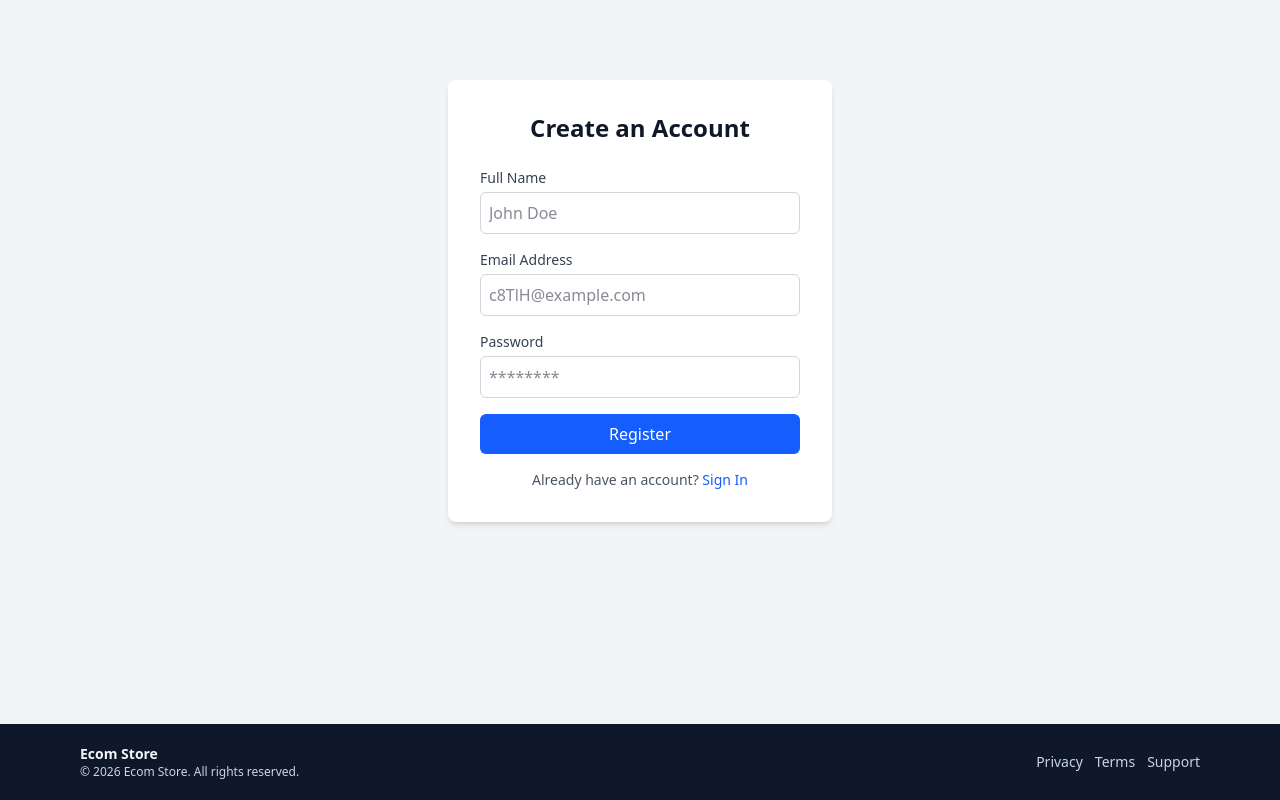
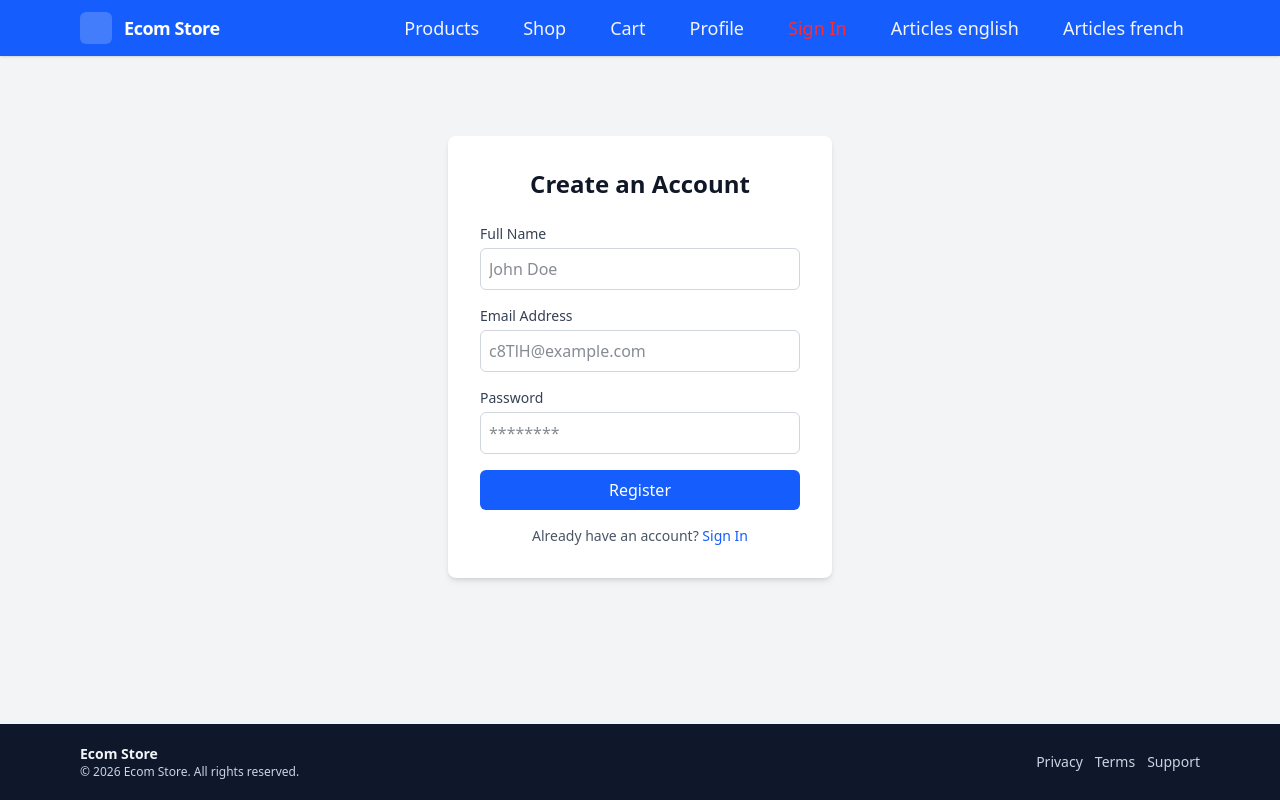
Before and after one commit to vikassax1610/ecom-nextjs, a Next.js app: page /register in a window 1280 px wide. Built offline with nearby package versions, Linux system fonts and the light colour scheme.

Commit message:
Add TypeScript types, restructure components, and implement new pages for articles and orders

```diff
--- a/package.json
+++ b/package.json
@@ -15,6 +15,8 @@
   },
   "devDependencies": {
     "@tailwindcss/postcss": "^4",
+    "@types/node": "25.5.0",
+    "@types/react": "19.2.14",
     "babel-plugin-react-compiler": "1.0.0",
     "eslint": "^9",
     "eslint-config-next": "16.2.1",
--- /dev/null
+++ b/src/app/articles/[articleId]/page.jsx
@@ -0,0 +1,26 @@
+"use client";
+import Link from "next/link";
+import { use } from "react";
+export default function Article({ params, searchParams }) {
+  const { articleId } = use(params);
+  const { lang = "en" } = use(searchParams);
+
+  console.log(params);
+  return (
+    <div className="p-6 max-w-6xl mx-auto flex flex-col gap-6">
+      <h1 className="text-3xl font-bold">
+        Article:{" "}
+        <span className="text-red-500 font-bold text-4xl">{articleId}</span>
+      </h1>
+      <h1 className="text-3xl font-bold">Article Title in language</h1>
+      <p className="text-lg text-gray-600">
+        This is the content of the article in the selected language:{" "}
+        <span className="text-red-500 font-bold text-xl">{lang}</span>
+      </p>
+      <div className="flex gap-4 items-center">
+        <Link href="/articles/article-123?lang=en">English</Link>
+        <Link href="/articles/article-123?lang=fr">French</Link>
+      </div>
+    </div>
+  );
+}
--- a/src/app/components/Navbar.jsx
+++ b/src/app/components/Navbar.jsx
@@ -1,5 +1,17 @@
+"use client";
 import Link from "next/link";
+import { usePathname } from "next/navigation";
 export default function Navbar() {
+  const pathname = usePathname();
+  const navItems = [
+    { name: "Products", href: "/products" },
+    { name: "Shop", href: "#" },
+    { name: "Cart", href: "#" },
+    { name: "Profile", href: "#" },
+    { name: "Sign In", href: "/register" },
+    { name: "Articles english", href: "/articles/article-123?lang=en" },
+    { name: "Articles french", href: "/articles/article-123?lang=fr" },
+  ];
   return (
     <header className="bg-blue-600 text-white shadow-sm">
       <div className="mx-auto flex max-w-6xl items-center justify-between px-4 py-3">
@@ -12,46 +24,21 @@ export default function Navbar() {
 
         <nav>
           <ul className="flex items-center gap-3 text-lg font-medium">
-            <li>
-              <Link
-                href="/products"
-                className="rounded-md px-3 py-2 transition hover:bg-white/20"
-              >
-                Products
-              </Link>
-            </li>
-            <li>
-              <a
-                href="#"
-                className="rounded-md px-3 py-2 transition hover:bg-white/20"
-              >
-                Shop
-              </a>
-            </li>
-            <li>
-              <a
-                href="#"
-                className="rounded-md px-3 py-2 transition hover:bg-white/20"
-              >
-                Cart
-              </a>
-            </li>
-            <li>
-              <a
-                href="#"
-                className="rounded-md px-3 py-2 transition hover:bg-white/20"
-              >
-                Profile
-              </a>
-            </li>
-            <li>
-              <Link
-                href="/register"
-                className="rounded-md bg-pink-500 px-3 py-2 transition hover:bg-pink-600"
-              >
-                Sign In
-              </Link>
-            </li>
+            {navItems.map((item) => {
+              const isActive =
+                pathname === item.href ||
+                (pathname.startsWith(item.href) && item.href !== "/");
+              return (
+                <li key={item.name} className="mx-4">
+                  <Link
+                    href={item.href}
+                    className={isActive ? "text-red-500" : "text-gray-100"}
+                  >
+                    {item.name}
+                  </Link>
+                </li>
+              );
+            })}
           </ul>
         </nav>
       </div>
--- a/src/app/(auth)/layout.js
+++ b/src/app/layout.js
@@ -1,15 +1,20 @@
-import "../globals.css";
-import Footer from "../components/Footer";
+import "./globals.css";
+import Navbar from "./components/Navbar";
+import Footer from "./components/Footer";
 
 export const metadata = {
-  title: "Create Next App",
-  description: "Generated by create next app",
+  title: {
+    default: "Ecom Store",
+    template: "%s | Ecom Store",
+  },
+  description:
+    "Discover our wide range of products and enjoy seamless shopping experience.",
 };
-
 export default function RootLayout({ children }) {
   return (
     <html lang="en" className="bg-gray-100 text-gray-900 antialiased">
       <body className="min-h-screen flex flex-col">
+        <Navbar />
         <main className="grow">{children}</main>
         <Footer />
       </body>
--- /dev/null
+++ b/src/app/order-product/page.jsx
@@ -0,0 +1,20 @@
+"use client";
+import { useRouter } from "next/navigation";
+export default function OrderProduct() {
+  const router = useRouter();
+  const handleClick = () => {
+    alert("✅ order has been placed");
+    router.push("/products");
+  };
+  return (
+    <div className="flex flex-col items-center justify-center gap-4 h-full">
+      <h1 className="text-4xl text-pink-500 font-bold">✅order placed</h1>
+      <button
+        onClick={handleClick}
+        className="bg-blue-500 rounded-xl text-white px-8 py-2 text-2xl"
+      >
+        place order
+      </button>
+    </div>
+  );
+}
--- /dev/null
+++ b/src/app/page.js
@@ -0,0 +1,21 @@
+import Link from "next/link";
+
+export default function Home() {
+  return (
+    <div className="p-6 max-w-6xl mx-auto">
+      <h1 className="text-4xl font-bold mb-4">Welcome to Ecom Store</h1>
+      <p className="text-lg text-gray-700">
+        Discover our wide range of products and enjoy seamless shopping
+        experience.
+      </p>
+      <div className="mt-8">
+        <Link
+          href="/products"
+          className="inline-block bg-blue-500 hover:bg-blue-600 text-white font-bold py-2 px-4 rounded"
+        >
+          Shop Now
+        </Link>
+      </div>
+    </div>
+  );
+}
--- /dev/null
+++ b/src/app/products/[slug]/error.jsx
@@ -0,0 +1,9 @@
+"use client";
+
+export default function ErrorBoundary() {
+  return (
+    <>
+      <div>Product not found for selected</div>;
+    </>
+  );
+}
--- a/src/app/products/[slug]/page.jsx
+++ b/src/app/products/[slug]/page.jsx
@@ -1,4 +1,4 @@
-import { products } from "@/app/data/products";
+import { products } from "../../data/products";
 import Image from "next/image";
 
 export async function generateMetadata({ params }) {
--- a/src/app/products/layout.js
+++ /dev/null
@@ -1,23 +0,0 @@
-import "../globals.css";
-import Navbar from "../components/Navbar";
-import Footer from "../components/Footer";
-
-export const metadata = {
-  title: {
-    default: "Products",
-    template: "%s | Ecom Store",
-  },
-  description: "Browse our wide range of products...",
-};
-
-export default function RootLayout({ children }) {
-  return (
-    <html lang="en" className="bg-gray-100 text-gray-900 antialiased">
-      <body className="min-h-screen flex flex-col">
-        <Navbar />
-        <main className="grow">{children}</main>
-        <Footer />
-      </body>
-    </html>
-  );
-}
```
Also changed, not shown: tsconfig.json (added, +37 -0 lines), 1 other file (tests, documents, lock files or other folders).
